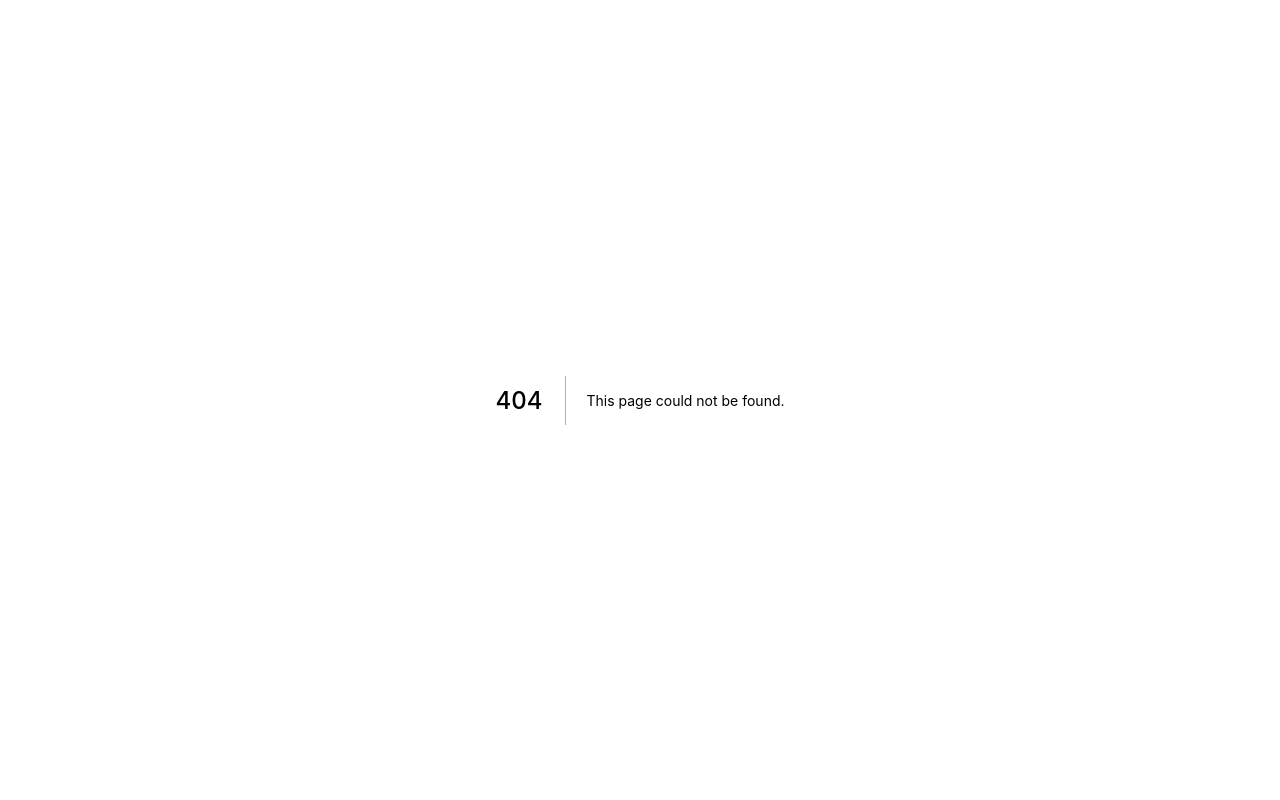
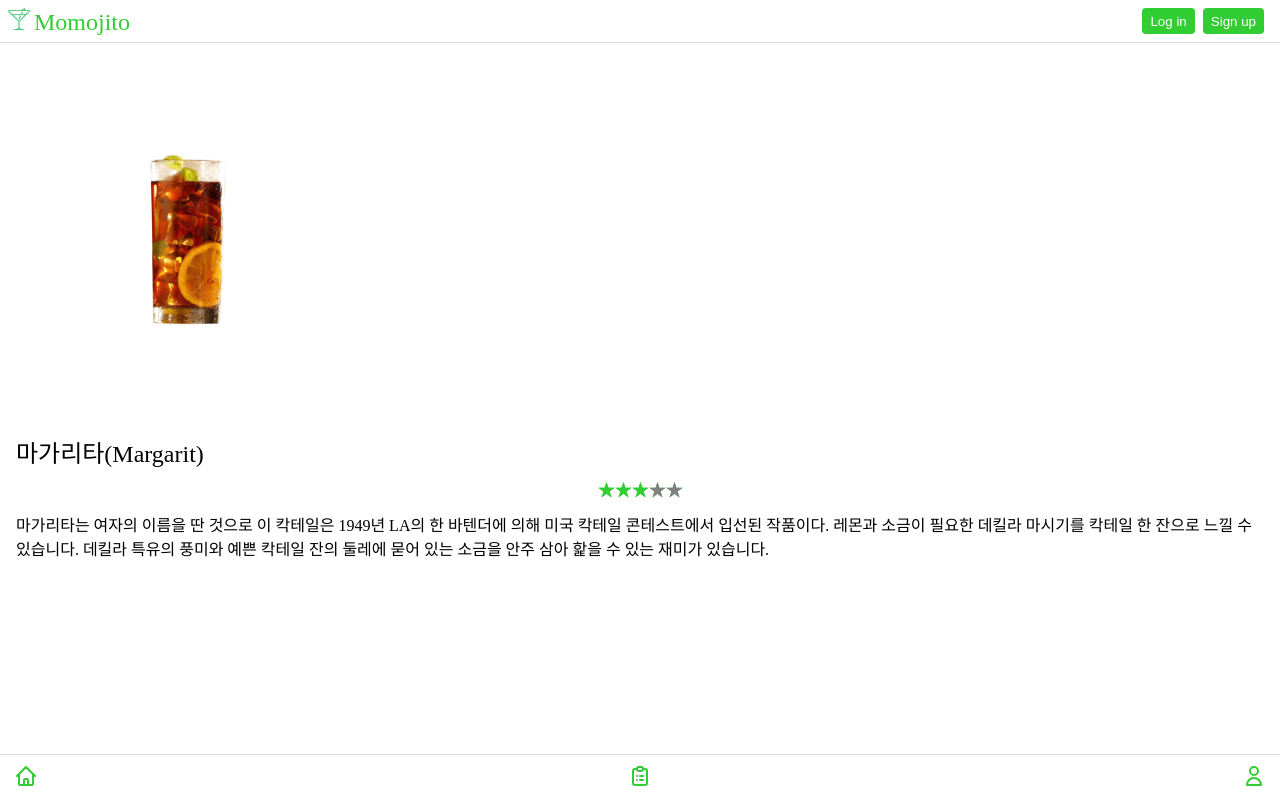
Before and after one commit to codestates/momojito_Client, a Next.js app: page /cocktails/1 in a window 1280 px wide. Before the commit this address had no page. Built offline with nearby package versions, Linux system fonts and the light colour scheme.

Commit message:
Add Cocktailpage

```diff
--- /dev/null
+++ b/pages/cocktails/[id].js
@@ -0,0 +1,58 @@
+import styled from "styled-components";
+import { Root, Body } from "../../components/PageUtils";
+import Header from "../../components/Header.js";
+import Footer from "../../components/Footer.js";
+import StarList from "../../components/StarList";
+import db from "../../public/cocktaildb";
+
+const Container = styled.div`
+  display: flex;
+  flex-direction: column;
+  justify-content: center;
+  img {
+    width: 375px;
+    height: 375px;
+    margin-bottom: 0.5rem;
+  }
+  h1 {
+    text-align: left;
+    font-size: 1.5rem;
+    padding: 1rem;
+  }
+  p {
+    padding: 1rem;
+    line-height: 1.5rem;
+  }
+`;
+
+export default function Cocktail({ id }) {
+  const cocktail = db[id];
+  return (
+    <Root>
+      <Header></Header>
+      <Body>
+        <Container>
+          <img src={`${cocktail.id}.jpeg`}></img>
+          <h1>{`${cocktail.koreanName}(${cocktail.name})`}</h1>
+          <StarList rating={cocktail.rating}></StarList>
+          <p>{cocktail.description}</p>
+        </Container>
+      </Body>
+      <Footer></Footer>
+    </Root>
+  );
+}
+
+export async function getStaticPaths() {
+  const paths = db.map((v) => ({
+    params: { id: String(v.id) },
+  }));
+  return {
+    paths,
+    fallback: false,
+  };
+}
+
+export async function getStaticProps({ params }) {
+  return { props: { id: params.id } };
+}
```
Also changed, not shown: components/CardGrid.js (+6 -1 lines), pages/index.js (+7 -0 lines).
